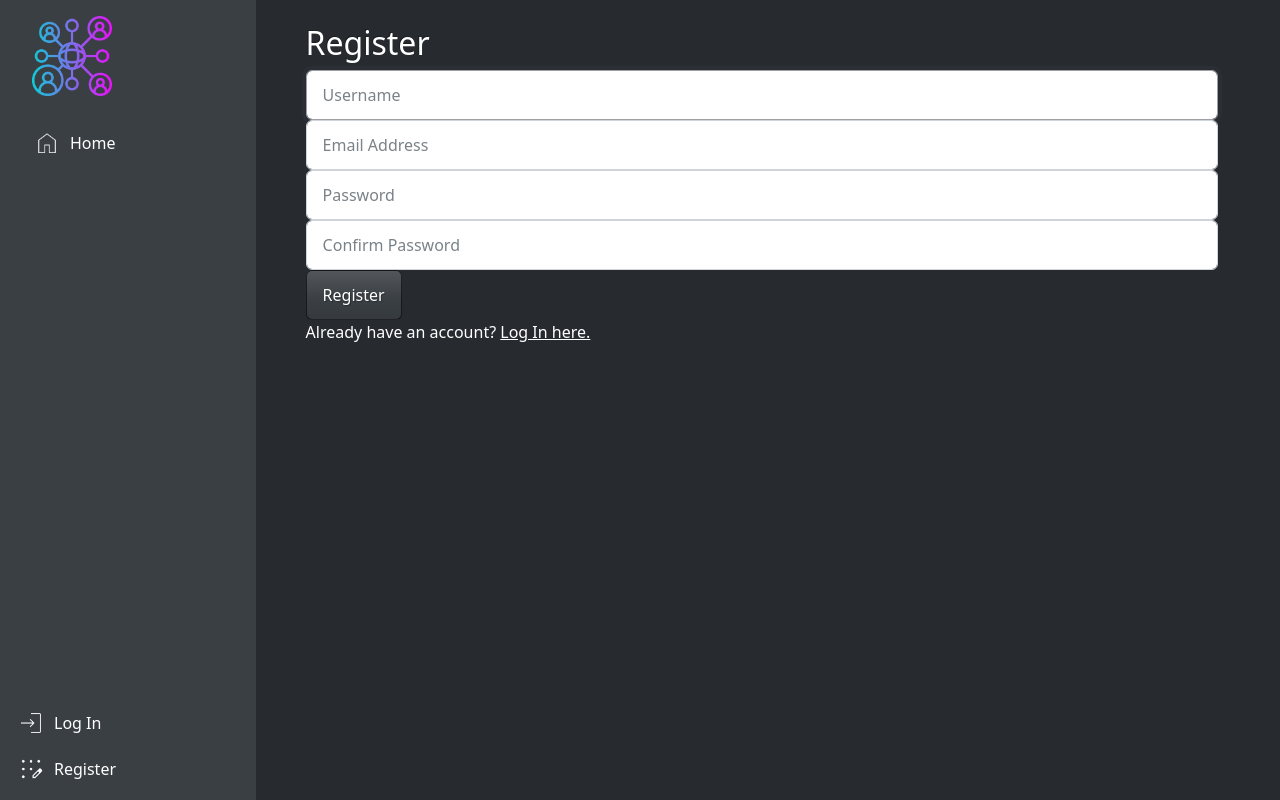
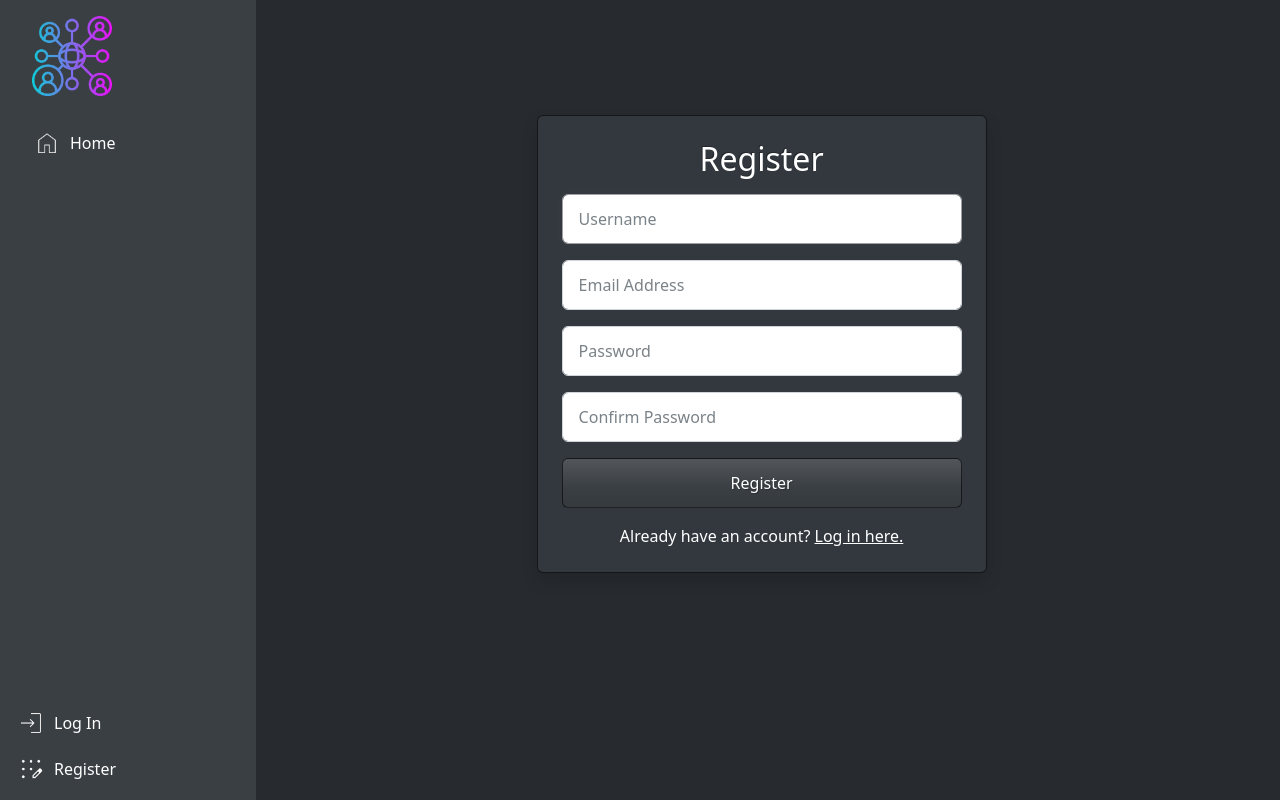
Before and after one commit to Maz-hub/CS50W-Network-Project, a Django app: page /register in a window 1280 px wide. Run offline with Django 3.2, Linux system fonts and the light colour scheme; some libraries are stand-ins or nearby versions.

Commit message:
clean up

```diff
--- a/network/models.py
+++ b/network/models.py
@@ -4,6 +4,7 @@ from django.db import models
 
 class User(AbstractUser):
     pass
+
 
 class Post(models.Model):
     user = models.ForeignKey(User, on_delete=models.CASCADE, related_name="posts")
@@ -14,6 +15,7 @@ class Post(models.Model):
     def __str__(self):
         return f"{self.user.username}: {self.content[:30]}"
 
+
 class Follow(models.Model):
     user = models.ForeignKey(User, on_delete=models.CASCADE, related_name="followers")  # the person being followed
     follower = models.ForeignKey(User, on_delete=models.CASCADE, related_name="following")  # the one following
--- a/network/templates/network/register.html
+++ b/network/templates/network/register.html
@@ -1,30 +1,59 @@
-{% extends "network/layout.html" %}
+{% extends "network/layout.html" %} {% block body %}
 
-{% block body %}
-
-    <h2>Register</h2>
+<div
+  class="d-flex justify-content-center align-items-center"
+  style="min-height: 80vh"
+>
+  <div class="card p-4 shadow" style="width: 100%; max-width: 450px">
+    <h2 class="text-center mb-3">Register</h2>
 
     {% if message %}
-        <div>{{ message }}</div>
+    <div class="alert alert-danger text-center">{{ message }}</div>
     {% endif %}
 
     <form action="{% url 'register' %}" method="post">
-        {% csrf_token %}
-        <div class="form-group">
-            <input class="form-control" autofocus type="text" name="username" placeholder="Username">
-        </div>
-        <div class="form-group">
-            <input class="form-control" type="email" name="email" placeholder="Email Address">
-        </div>
-        <div class="form-group">
-            <input class="form-control" type="password" name="password" placeholder="Password">
-        </div>
-        <div class="form-group">
-            <input class="form-control" type="password" name="confirmation" placeholder="Confirm Password">
-        </div>
-        <input class="btn btn-primary" type="submit" value="Register">
+      {% csrf_token %}
+      <div class="form-group mb-3">
+        <input
+          class="form-control"
+          autofocus
+          type="text"
+          name="username"
+          placeholder="Username"
+        />
+      </div>
+      <div class="form-group mb-3">
+        <input
+          class="form-control"
+          type="email"
+          name="email"
+          placeholder="Email Address"
+        />
+      </div>
+      <div class="form-group mb-3">
+        <input
+          class="form-control"
+          type="password"
+          name="password"
+          placeholder="Password"
+        />
+      </div>
+      <div class="form-group mb-3">
+        <input
+          class="form-control"
+          type="password"
+          name="confirmation"
+          placeholder="Confirm Password"
+        />
+      </div>
+      <input class="btn btn-primary w-100" type="submit" value="Register" />
     </form>
 
-    Already have an account? <a href="{% url 'login' %}">Log In here.</a>
+    <p class="text-center mt-3 mb-0">
+      Already have an account?
+      <a href="{% url 'login' %}">Log in here.</a>
+    </p>
+  </div>
+</div>
 
 {% endblock %}
--- a/network/urls.py
+++ b/network/urls.py
@@ -5,15 +5,15 @@ from . import views
 from . import views
 
 urlpatterns = [
-    path("", views.index, name="index"),
-    path("login", views.login_view, name="login"),
-    path("logout", views.logout_view, name="logout"),
-    path("register", views.register, name="register"),
-    path("new", views.new_post, name="new_post"),
-    path("like/<int:post_id>", views.toggle_like, name="toggle_like"),
-    path("profile/<str:username>", views.profile, name="profile"),
-    path("follow/<str:username>", views.toggle_follow, name="toggle_follow"),
-    path("following", views.following, name="following"),
-    path("posts/<int:post_id>", views.edit_post, name="edit_post"),
-    path("profile/<str:username>", views.profile, name="profile")
+    path("", views.index, name="index"), # Home page
+    path("login", views.login_view, name="login"), # Login page
+    path("logout", views.logout_view, name="logout"), # Logout page
+    path("register", views.register, name="register"), # Registration page
+    path("new", views.new_post, name="new_post"), # New post page
+    path("like/<int:post_id>", views.toggle_like, name="toggle_like"), # Like/Unlike a post
+    path("profile/<str:username>", views.profile, name="profile"), # User profile page
+    path("follow/<str:username>", views.toggle_follow,name="toggle_follow"), # Follow/Unfollow a user
+    path("following", views.following, name="following"), # Following page
+    path("posts/<int:post_id>", views.edit_post, name="edit_post"), # Edit post page
+    path("profile/<str:username>", views.profile, name="profile") # User profile page
 ]
--- a/network/views.py
+++ b/network/views.py
@@ -16,7 +16,7 @@ import json
 def index(request):
     posts = Post.objects.all().order_by('-timestamp')
     paginator = Paginator(posts, 10)  # Show 10 posts per page
-
+    # Get the page number from the request
     page_number = request.GET.get("page")
     page_obj = paginator.get_page(page_number)
 
@@ -27,7 +27,6 @@ def index(request):
 
 def login_view(request):
     if request.method == "POST":
-
         # Attempt to sign user in
         username = request.POST["username"]
         password = request.POST["password"]
@@ -78,6 +77,7 @@ def register(request):
 
 @login_required
 def new_post(request):
+    # Check if the user is authenticated
     if request.method == "POST":
         content = request.POST.get("content")
         if content:
@@ -86,27 +86,29 @@ def new_post(request):
     return redirect("index")
 
 
-@csrf_exempt  # to improve
+@csrf_exempt
 def toggle_like(request, post_id):
+    # Check if the request is a POST request
+    # and if the user is authenticated
     if request.method != "POST":
         return JsonResponse({"error": "POST request required."}, status=400)
 
     user = request.user
     if not user.is_authenticated:
         return JsonResponse({"error": "Authentication required."}, status=403)
-
+    # Check if the post exists
     try:
         post = Post.objects.get(pk=post_id)
     except Post.DoesNotExist:
         return JsonResponse({"error": "Post not found."}, status=404)
-
+    # Check if the user has already liked the post
     if user in post.likes.all():
         post.likes.remove(user)
         liked = False
     else:
         post.likes.add(user)
         liked = True
-
+    # Return the updated like status and count
     return JsonResponse({
         "liked": liked,
         "likes_count": post.likes.count()
@@ -132,6 +134,8 @@ def toggle_follow(request, username):
 
 @login_required
 def following(request):
+    # Get the list of users that the current user is following
+    # and fetch their posts
     followed_users = Follow.objects.filter(follower=request.user).values_list("user", flat=True)
     posts = Post.objects.filter(user__in=followed_users).order_by("-timestamp")
 
@@ -145,7 +149,7 @@ def following(request):
 
 
 @login_required
-@require_http_methods(["PUT"])
+@require_http_methods(["PUT"]) # Ensure only PUT requests are allowed
 def edit_post(request, post_id):
     try:
         post = Post.objects.get(pk=post_id)
@@ -154,32 +158,34 @@ def edit_post(request, post_id):
 
     if post.user != request.user:
         return JsonResponse({"error": "Unauthorized"}, status=403)
-
+    # Parse the JSON data from the request body
     data = json.loads(request.body)
     new_content = data.get("content", "")
-
+    # Validate the new content
     if not new_content.strip():
         return JsonResponse({"error": "Content cannot be empty."}, status=400)
-
+    # Update the post content
     post.content = new_content
     post.save()
 
     return JsonResponse({"message": "Post updated."})
 
 def profile(request, username):
+    # Get the user profile based on the username
+    # and fetch their posts
     user_profile = User.objects.get(username=username)
     posts = Post.objects.filter(user=user_profile).order_by("-timestamp")
     paginator = Paginator(posts, 10)
     page_number = request.GET.get("page")
     page_obj = paginator.get_page(page_number)
-
+    # Get the number of followers and following
     followers = Follow.objects.filter(user=user_profile).count()
     following = Follow.objects.filter(follower=user_profile).count()
-
+    # Check if the logged-in user is following this profile
     is_following = False
     if request.user.is_authenticated and request.user != user_profile:
         is_following = Follow.objects.filter(user=user_profile, follower=request.user).exists()
-
+    # Render the profile page with the user's posts and follow status
     return render(request, "network/profile.html", {
         "user_profile": user_profile,
         "page_obj": page_obj,
--- a/project4/settings.py
+++ b/project4/settings.py
@@ -122,3 +122,5 @@ USE_TZ = True
 STATIC_URL = '/static/'
 
 DEFAULT_AUTO_FIELD = 'django.db.models.BigAutoField'
+
+LOGIN_URL = '/login'
```
Also changed, not shown: network/static/network/script.js (+7 -1 lines), network/templates/network/index.html (+34 -26 lines), network/templates/network/login.html (+16 -6 lines), db.sqlite3.
